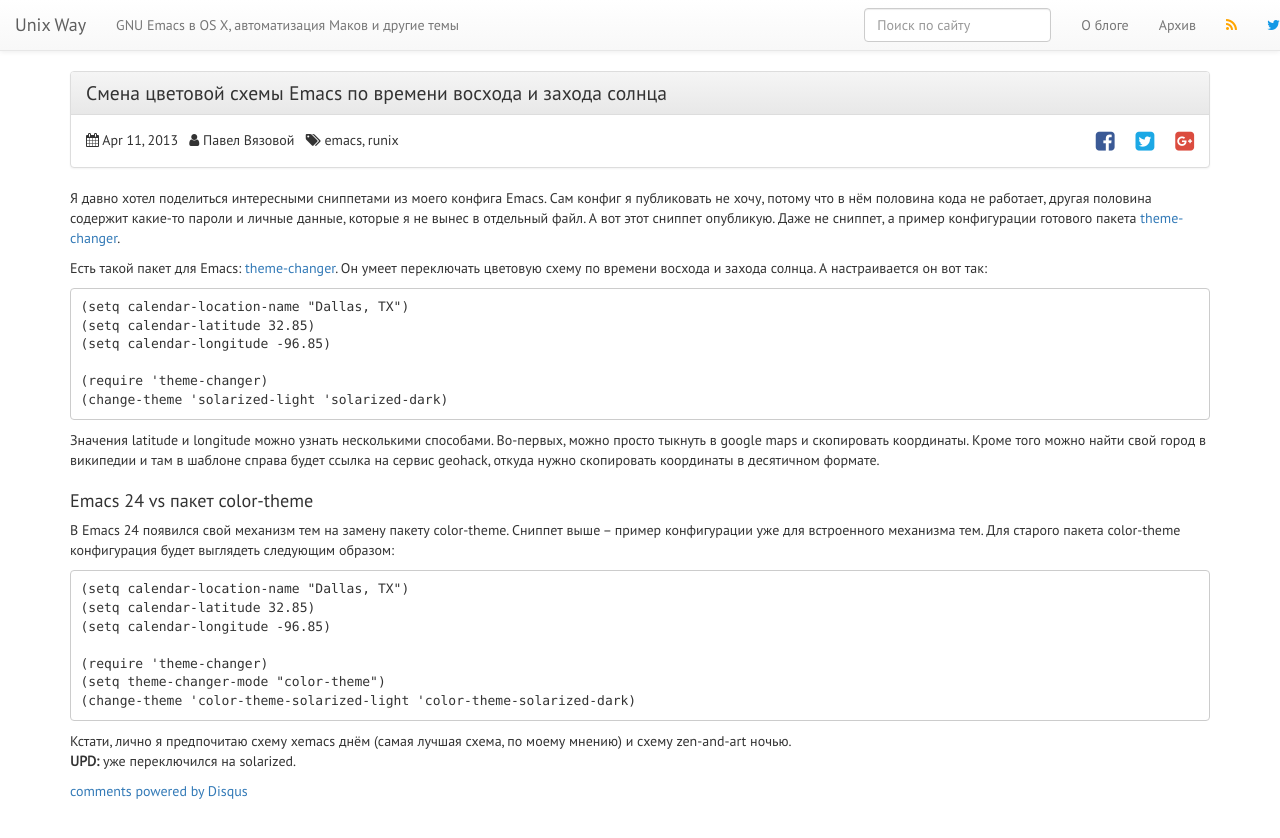
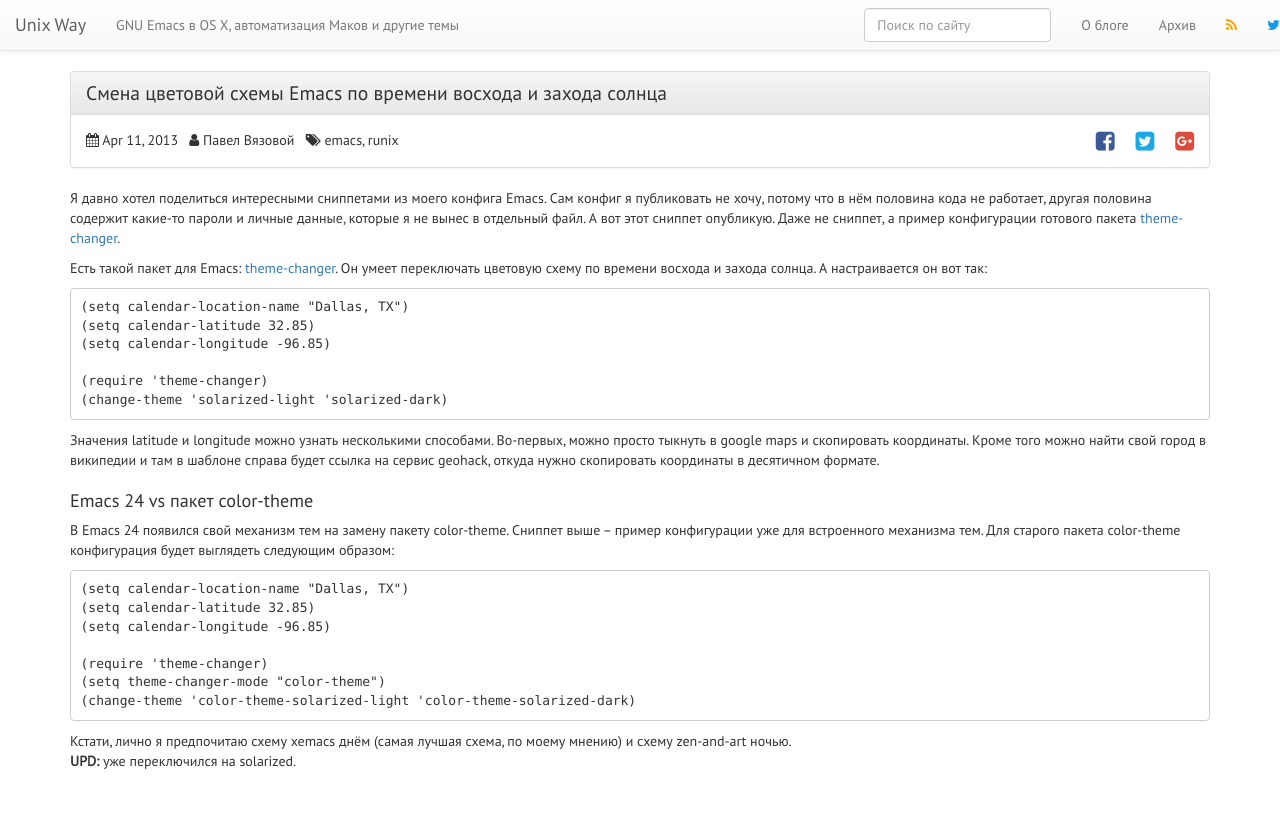
Before and after one commit to vyazovoi/vyazovoi.github.io, a Jekyll site: the page built from _posts/2013-04-11-emacs-theme-change.markdown, in a window 1280 px wide. Shown: the top 838 px of the page. Built offline with Jekyll 4.4.1, drawn with Linux system fonts in a browser that asks for light colours; nearby versions of some CDN libraries; Markdown is read by kramdown in place of the engine named in the settings; comment, search, counter and statistics services are not loaded; part of the change alters nothing that is shown.

Commit message:
Исправил условие

```diff
--- a/_includes/disqus.html
+++ b/_includes/disqus.html
@@ -1,4 +1,4 @@
-{% if page.comments != false %}<a href="{{ page.href }}" target="_blank">
+{% if page.comments %}<a href="{{ page.href }}" target="_blank">
     <div id="disqus_thread"></div>
     <script type="text/javascript">
         /* * * CONFIGURATION VARIABLES: EDIT BEFORE PASTING INTO YOUR WEBPAGE * * */
```
